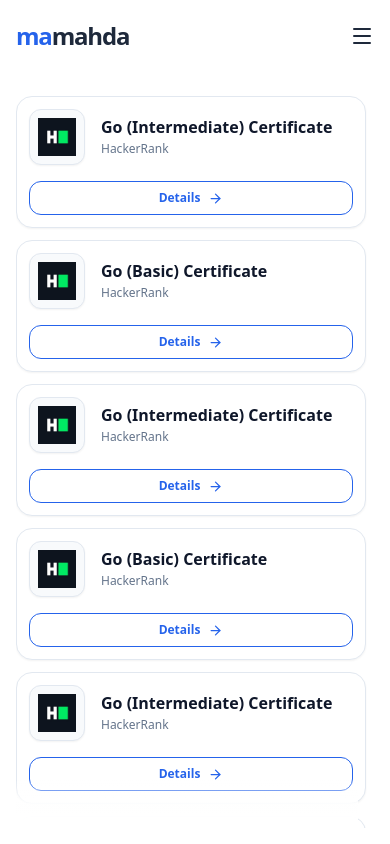
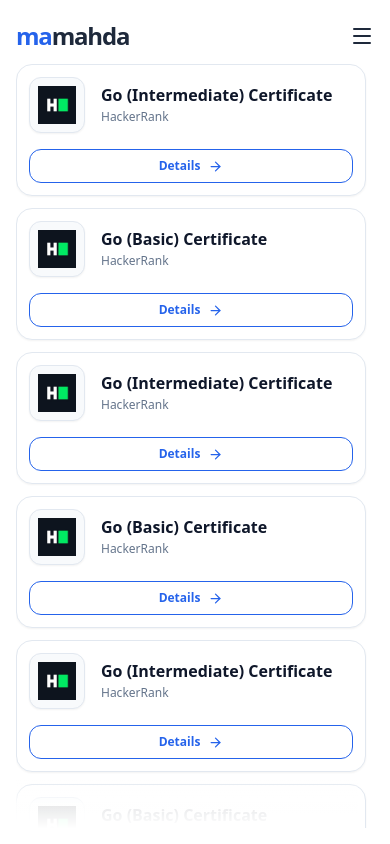
Before and after one commit to mamahda/my-portofolio, a React (Vite) app: page /certification in a window 390 px wide. Built offline with nearby package versions, Linux system fonts and the light colour scheme.

Commit message:
fix: fix dynamic page height

```diff
--- a/src/components/About.jsx
+++ b/src/components/About.jsx
@@ -3,7 +3,7 @@
 
 const About = () => {
   return (
-    <section className="min-h-screen bg-white px-4 py-24 sm:px-8 lg:px-16 lg:py-32">
+    <section className="h-dvh bg-white px-4 py-24 sm:px-8 lg:px-16 lg:py-32">
       <div className="mx-auto flex min-h-full max-w-7xl flex-col">
 
         <div className="grid grid-cols-1 gap-10 lg:grid-cols-2 lg:items-stretch">
--- a/src/components/Certification.jsx
+++ b/src/components/Certification.jsx
@@ -15,7 +15,7 @@
   };
 
   return (
-    <section className="relative h-screen overflow-hidden bg-white px-4 pb-4 pt-24 sm:px-6 lg:px-12 lg:pt-24">
+    <section className="relative h-dvh overflow-hidden bg-white px-4 pb-4 pt-16 sm:px-6 lg:px-12 lg:pt-24">
       <div className="container mx-auto flex h-full min-h-0 flex-col">
         {/* <header className="shrink-0 text-center">
           <h1 className="text-4xl font-bold text-slate-900 sm:text-5xl">Certification</h1>
--- a/src/components/CertificationDetail.jsx
+++ b/src/components/CertificationDetail.jsx
@@ -9,7 +9,7 @@
 
   if (!certification) {
     return (
-      <section className="flex min-h-screen items-center justify-center bg-white px-4">
+      <section className="flex min-h-dvh items-center justify-center bg-white px-4">
         <div className="text-center">
           <h1 className="text-4xl font-bold text-slate-900">Certification not found</h1>
           <Link to="/certification" className="mt-6 inline-flex text-blue-600 hover:underline">
```
